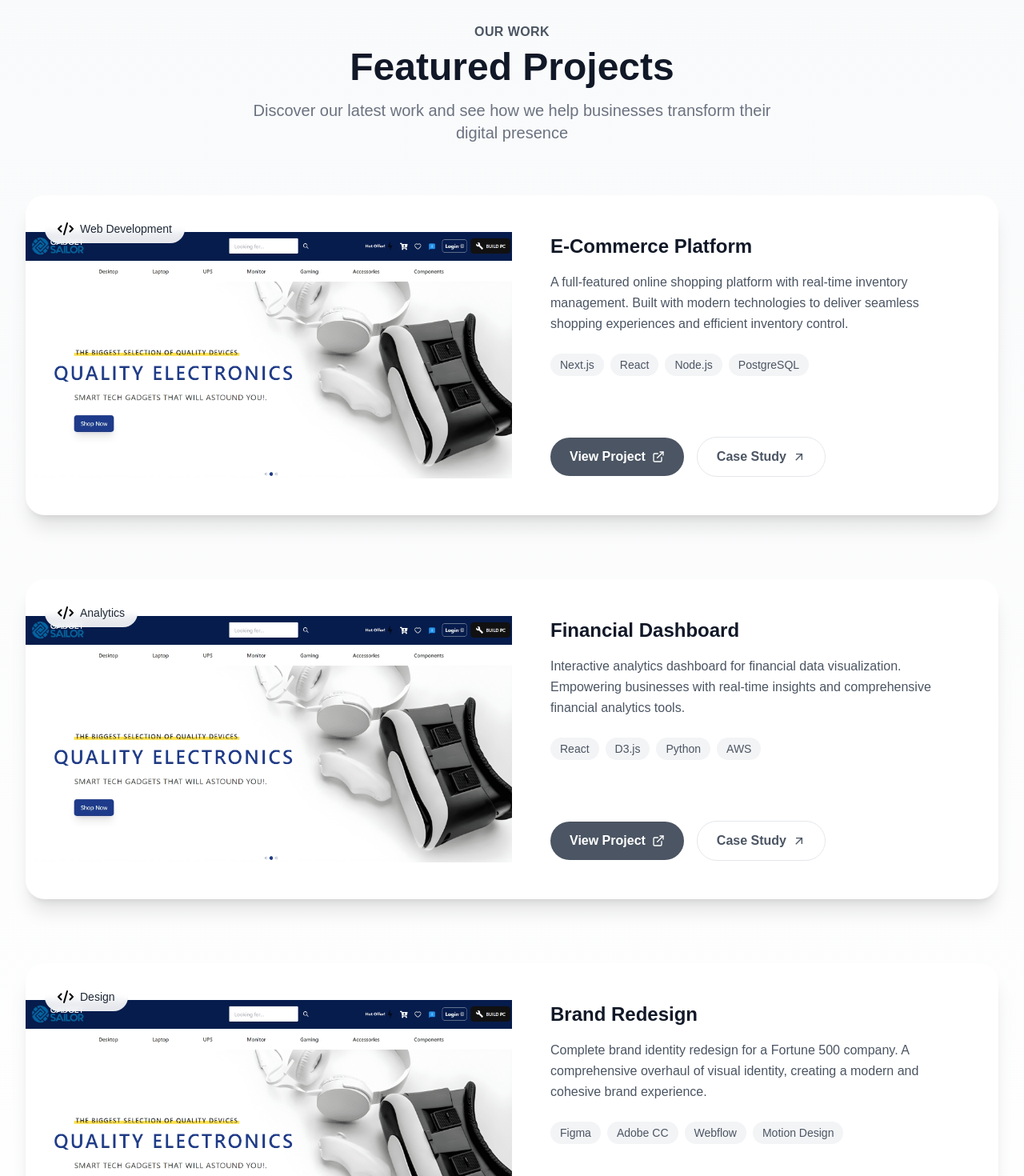
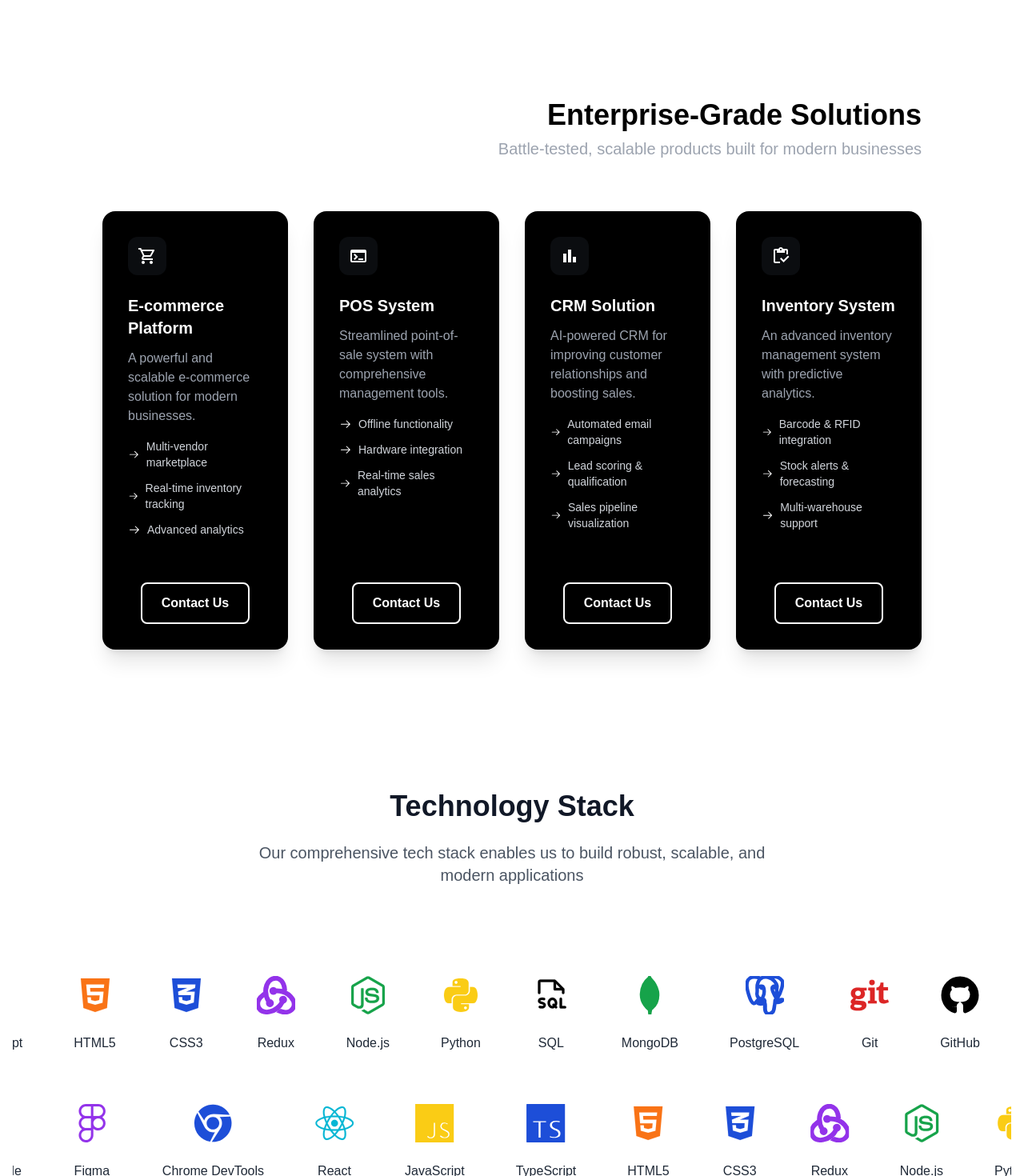
Before and after one commit to mohammadmunnamia0/HexTech-Project, a Next.js app: page / in a window 1280 px wide. Shown: the part 2260-3730 px from the top of the page at 80% size. Built offline with nearby package versions, Linux system fonts and the light colour scheme.

Commit message:
fix: project section design changed

```diff
--- a/next.config.mjs
+++ b/next.config.mjs
@@ -1,4 +1,8 @@
 /** @type {import('next').NextConfig} */
-const nextConfig = {};
+const nextConfig = {
+  images: {
+    domains: ['images.unsplash.com'], // Add the domain here
+  },
+};
 
 export default nextConfig;
--- a/src/app/home/sections/DevelopmentProcess.jsx
+++ b/src/app/home/sections/DevelopmentProcess.jsx
@@ -54,8 +54,8 @@ export default function DevelopmentProcess() {
     ];
 
     return (
-        <section className="py-20  bg-black lg:mt-12 mt-5 lg:mb-12 mb-5">
-            <div className="container  text-white">
+        <section className="py-20 bg-black lg:mt-32 mt-5">
+            <div className="w-[85%] mx-auto text-white px-4 sm:px-6 lg:px-8">
                 <h2 className="text-3xl lg:text-4xl font-semibold lg:mb-16 mb-5">
                     Our Development Process -
                 </h2>
--- a/src/app/home/sections/Hero.jsx
+++ b/src/app/home/sections/Hero.jsx
@@ -83,9 +83,9 @@ export default function Hero() {
                   <a href="/HireUS" class="relative px-8 py-4 overflow-hidden font-medium text-gray-600 bg-gray-100  border-gray-100  shadow-inner group min-w-[200px]">
                     <span class="absolute top-0 left-0 w-0 h-0 transition-all duration-200 border-t-2 border-gray-600 group-hover:w-full ease"></span>
                     <span class="absolute bottom-0 right-0 w-0 h-0 transition-all duration-200 border-b-2 border-gray-600 group-hover:w-full ease"></span>
-                    <span class="absolute top-0 left-0 w-full h-0 transition-all duration-300 delay-200 bg-gray-600 group-hover:h-full ease"></span>
-                    <span class="absolute bottom-0 left-0 w-full h-0 transition-all duration-300 delay-200 bg-gray-600 group-hover:h-full ease"></span>
-                    <span class="absolute inset-0 w-full h-full duration-300 delay-300 bg-gray-900 opacity-0 group-hover:opacity-100"></span>
+                    <span class="absolute top-0 left-0 w-full h-0 transition-all duration-300 delay-200 bg-black group-hover:h-full ease"></span>
+                    <span class="absolute bottom-0 left-0 w-full h-0 transition-all duration-300 delay-200 bg-black group-hover:h-full ease"></span>
+                    <span class="absolute inset-0 w-full h-full duration-300 delay-300 bg-black  opacity-0 group-hover:opacity-100"></span>
                     <span class="relative transition-colors duration-300 delay-200 group-hover:text-white ease px-8 py-3 text-lg">Hire Us</span>
                   </a>
                 </div>
--- a/src/app/home/sections/Project.jsx
+++ b/src/app/home/sections/Project.jsx
@@ -1,133 +1,88 @@
-import Image from "next/image";
-import { FaCode } from "react-icons/fa6";
-import { FiExternalLink } from "react-icons/fi";
-import { MdOutlineArrowOutward } from "react-icons/md";
-import gadget from "@/assets/Project/gadget.jpeg"
+import { MdOutlineShoppingCart, MdOutlineTerminal, MdOutlineBarChart, MdOutlineInventory } from "react-icons/md";
+import { GoArrowRight } from "react-icons/go";
 
-
-const projects = [
+const products = [
     {
-        title: "E-Commerce Platform",
-        description: "A full-featured online shopping platform with real-time inventory management. Built with modern technologies to deliver seamless shopping experiences and efficient inventory control.",
-        image: (
-            <Image
-                src={gadget}
-                alt="img"
-                className="w-full h-full object-contain transform group-hover:scale-110 transition-transform duration-700 ease-in-out"
-            />
-        ),
-        category: "Web Development",
-        icon: <FaCode className="w-5 h-5" />,
-        tech: ["Next.js", "React", "Node.js", "PostgreSQL"],
+        title: "E-commerce Platform",
+        description: "A powerful and scalable e-commerce solution for modern businesses.",
+        icon: <MdOutlineShoppingCart className="h-6 w-6 text-white" />,
+        features: [
+            "Multi-vendor marketplace",
+            "Real-time inventory tracking",
+            "Advanced analytics"
+        ]
     },
     {
-        title: "Financial Dashboard",
-        description: "Interactive analytics dashboard for financial data visualization. Empowering businesses with real-time insights and comprehensive financial analytics tools.",
-        image: (
-            <Image
-                src={gadget}
-                alt="img"
-                className="w-full h-full object-contain transform group-hover:scale-110 transition-transform duration-700 ease-in-out"
-            />
-        ),
-        category: "Analytics",
-        icon: <FaCode className="w-5 h-5" />,
-        tech: ["React", "D3.js", "Python", "AWS"],
+        title: "POS System",
+        description: "Streamlined point-of-sale system with comprehensive management tools.",
+        icon: <MdOutlineTerminal className="h-6 w-6 text-white" />,
+        features: [
+            "Offline functionality",
+            "Hardware integration",
+            "Real-time sales analytics"
+        ]
     },
     {
-        title: "Brand Redesign",
-        description: "Complete brand identity redesign for a Fortune 500 company. A comprehensive overhaul of visual identity, creating a modern and cohesive brand experience.",
-        image: (
-            <Image
-                src={gadget}
-                alt="img"
-                className="w-full h-full object-contain transform group-hover:scale-110 transition-transform duration-700 ease-in-out"
-            />
-        ),
-        category: "Design",
-        icon: <FaCode className="w-5 h-5" />,
-        tech: ["Figma", "Adobe CC", "Webflow", "Motion Design"],
+        title: "CRM Solution",
+        description: "AI-powered CRM for improving customer relationships and boosting sales.",
+        icon: <MdOutlineBarChart className="h-6 w-6 text-white" />,
+        features: [
+            "Automated email campaigns",
+            "Lead scoring & qualification",
+            "Sales pipeline visualization"
+        ]
+    },
+    {
+        title: "Inventory System",
+        description: "An advanced inventory management system with predictive analytics.",
+        icon: <MdOutlineInventory className="h-6 w-6 text-white" />,
+        features: [
+            "Barcode & RFID integration",
+            "Stock alerts & forecasting",
+            "Multi-warehouse support"
+        ]
     }
 ];
+
 export default function Project() {
     return (
-        <div className="min-h-screen bg-gradient-to-b from-gray-50 to-white">
-            <div className="max-w-7xl mx-auto px-4 sm:px-6 lg:px-8 py-20">
-                <div className="text-center mb-16">
-                    <h2 className="text-base font-semibold text-gray-600 tracking-wide uppercase">Our Work</h2>
-                    <p className="mt-2 text-4xl font-bold text-gray-900 sm:text-5xl">Featured Projects</p>
-                    <p className="mt-4 text-xl text-gray-500 max-w-2xl mx-auto">
-                        Discover our latest work and see how we help businesses transform their digital presence
+        <div className="py-24 mt-12">
+            <div className="w-[85%] mx-auto px-4 sm:px-6 lg:px-8">
+                {/* Section Header - Right aligned */}
+                <div className="text-right mx-auto mb-16 w-full">
+                    <h2 className="text-4xl font-bold mb-2">Enterprise-Grade Solutions</h2>
+                    <p className="text-xl text-gray-400">
+                        Battle-tested, scalable products built for modern businesses
                     </p>
                 </div>
 
-                <div className="space-y-20">
-                    {projects.map((project, index) => (
-                        <div
-                            key={index}
-                            className="group relative bg-white rounded-3xl shadow-xl overflow-hidden hover:shadow-2xl transition-all duration-300 ease-in-out"
-                        >
-                            <div className="grid md:grid-cols-2 gap-0">
-                                {/* Image Section */}
-                                <div className="relative h-[400px] overflow-hidden">
-                                    {project.image}
-                                    <div className="absolute inset-0 bg-gradient-to-r from-black/30 to-transparent opacity-0 group-hover:opacity-100 transition-opacity duration-500"></div>
-
-                                    {/* Floating category badge */}
-                                    <div className="absolute top-6 left-6 bg-white/90 backdrop-blur-sm px-4 py-2 rounded-full flex items-center gap-2">
-                                        {project.icon}
-                                        <span className="text-sm font-medium text-gray-800">{project.category}</span>
-                                    </div>
+                {/* Products Grid */}
+                <div className="grid grid-cols-1 md:grid-cols-2 lg:grid-cols-4 gap-8">
+                    {products.map((product, idx) => (
+                        <div key={idx} className="group relative bg-black rounded-2xl shadow-xl overflow-hidden hover:shadow-2xl transition-all duration-300 transform hover:-translate-y-2 flex flex-col">
+                            <div className="p-8 relative flex-grow">
+                                <div className="h-12 w-12 bg-gray-700/20 rounded-xl flex items-center justify-center mb-6 group-hover:scale-110 transition-transform">
+                                    {product.icon}
                                 </div>
-
-                                {/* Content Section */}
-                                <div className="relative p-8 lg:p-12 flex flex-col h-full">
-                                    <div className="flex-grow">
-                                        <h3 className="text-2xl font-bold text-gray-900 mb-4 group-hover:text-gray-600 transition-colors duration-300">
-                                            {project.title}
-                                        </h3>
-                                        <p className="text-gray-600 mb-6 leading-relaxed">
-                                            {project.description}
-                                        </p>
-
-                                        {/* Technologies */}
-                                        <div className="flex flex-wrap gap-2 mb-8">
-                                            {project.tech.map((tech, i) => (
-                                                <span
-                                                    key={i}
-                                                    className="px-3 py-1 bg-gray-100 text-gray-600 rounded-full text-sm font-medium hover:bg-gray-200 transition-colors duration-200"
-                                                >
-                                                    {tech}
-                                                </span>
-                                            ))}
-                                        </div>
-                                    </div>
-
-                                    {/* Action buttons */}
-                                    <div className="flex items-center gap-4">
-                                        <button className="flex items-center gap-2 bg-gray-600 text-white px-6 py-3 rounded-full font-semibold hover:bg-white hover:text-black transition-colors duration-300">
-                                            View Project
-                                            <FiExternalLink className="w-4 h-4" />
-                                        </button>
-                                        <button className="flex items-center gap-2 bg-white text-gray-600 px-6 py-3 rounded-full font-semibold border border-gray-200 hover:bg-gray-50 hover:border-gray-300 transition-all duration-300">
-                                            Case Study
-                                            <MdOutlineArrowOutward className="w-4 h-4" />
-                                        </button>
-                                    </div>
-                                </div>
+                                <h3 className="text-xl font-semibold text-white mb-3">{product.title}</h3>
+                                <p className="text-gray-400 mb-4">{product.description}</p>
+                                <ul className="space-y-3 text-sm text-gray-300">
+                                    {product.features.map((feature, featureIdx) => (
+                                        <li key={featureIdx} className="flex items-center">
+                                            <GoArrowRight className="h-4 w-4 mr-2 text-white" />
+                                            {feature}
+                                        </li>
+                                    ))}
+                                </ul>
                             </div>
-
-                            {/* Bottom gradient line */}
-                            <div className="absolute bottom-0 left-0 w-full h-1 bg-gradient-to-r from-white via-gray-500 to-black transform scale-x-0 group-hover:scale-x-100 transition-transform duration-500 ease-out"></div>
+                            {/* Call to Action Button with border outline and no background */}
+                            <a href="#contact" className="mt-6 inline-block px-6 py-3 border-2 border-white text-white font-semibold rounded-lg hover:bg-gray-800 transition-all self-center mb-8">
+                                Contact Us
+                            </a>
                         </div>
                     ))}
                 </div>
-                <div className="mt-20 text-center">
-                    <button className="inline-flex items-center gap-2 bg-gray-600 text-white px-8 py-3 rounded-full font-semibold hover:bg-black transition-colors duration-300 hover:scale-105 transform transition-transform duration-200">
-                        View All Projects
-                        <MdOutlineArrowOutward className="w-5 h-5" />
-                    </button>
-                </div>
+
             </div>
         </div>
     );
```
Also changed, not shown: src/app/globals.css (+18 -0 lines).
